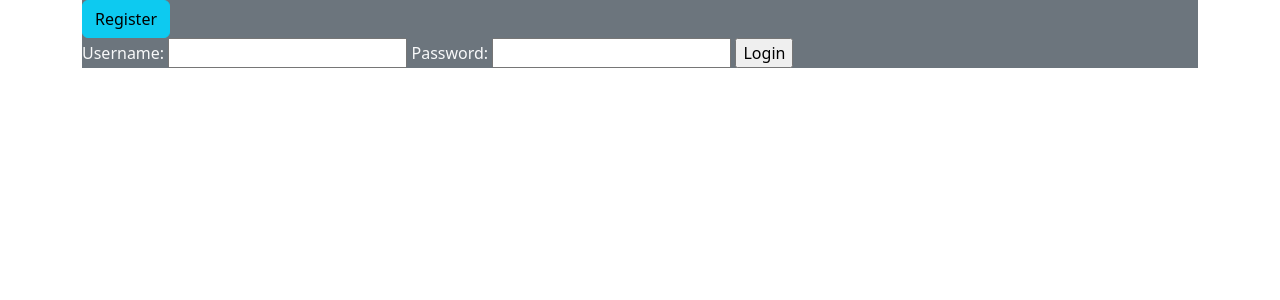
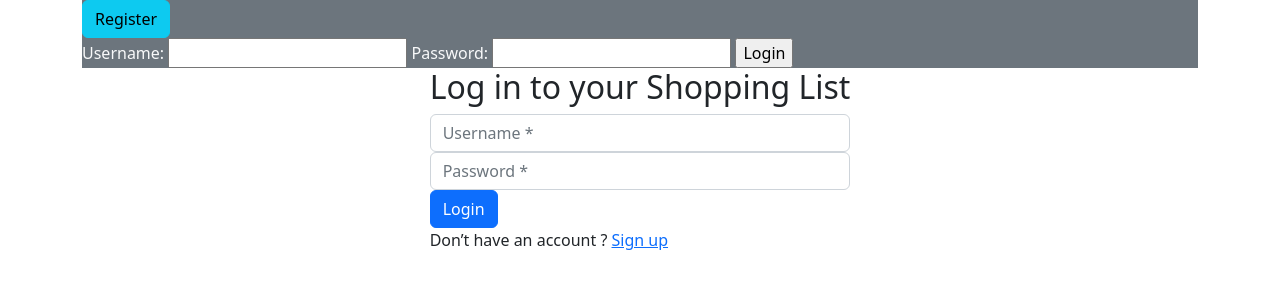
Before and after one commit to skdat6/shopping-list-django, a Django app: template shoppinglist/shopping_app/templates/shopping_app/login.html in a window 1280 px wide. Shown: the part 56-356 px from the top of the page. Run offline with Django 3.2, Linux system fonts and the light colour scheme; the template is opened without the code that fills it, so the values that code supplies are empty; some libraries are stand-ins or nearby versions.

```diff
--- a/shoppinglist/shopping_app/templates/shopping_app/login.html
+++ b/shoppinglist/shopping_app/templates/shopping_app/login.html
@@ -19,4 +19,35 @@
     </form>
 </div>
 
+<div class="login_form_wrapper">
+			<div class="container">
+				<div class="row">
+					<div class="col-lg-12 col-md-12 col-sm-12 d-flex justify-content-center">
+						<!-- login_wrapper -->
+						<div class="login_wrapper">
+							<h2>Log in to your Shopping List</h2>
+							 <form action="{% url 'shopping_app:user_login' %}" method = "post" >
+                                 {% csrf_token %}
+                               	<div class="formsix-pos">
+								<div class="form-group i-email">
+									<input type="text" class="form-control" required="" name="username" id="email2" placeholder="Username *">
+								</div>
+							</div>
+							<div class="formsix-e">
+								<div class="form-group i-password">
+									<input type="password" class="form-control" required="" name="password" id="password2" placeholder="Password *">
+								</div>
+							</div>
+                                <button type="submit" class="btn btn-primary login_btn">Login</button>
+                            </form>
+							<div class="login_message">
+								<p>Don&rsquo;t have an account ? <a href="{% url 'shopping_app:register' %}"> Sign up </a> </p>
+							</div>
+						</div>
+						<!-- /.login_wrapper-->
+					</div>
+				</div>
+			</div>
+		</div>
+
 {% endblock %}
--- a/shoppinglist/shoppinglist/urls.py
+++ b/shoppinglist/shoppinglist/urls.py
@@ -19,7 +19,8 @@ from shopping_app import views
 
 urlpatterns = [
     path('admin/', admin.site.urls),
-    path('shopping_app/', include('shopping_app.urls', namespace="default")),
+    path('', include('shopping_app.urls', namespace=None)),
     path('', views.IndexView.as_view(), name='index'),
+    path('item_list/', views.ItemListView.as_view(), name='list'),
 
 ]
```
Also changed, not shown: shoppinglist/shopping_app/templates/shopping_app/register.html (+19 -16 lines), shoppinglist/shopping_app/views.py (+5 -4 lines).
